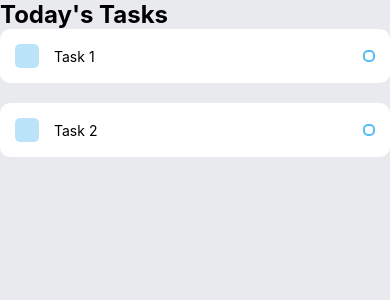
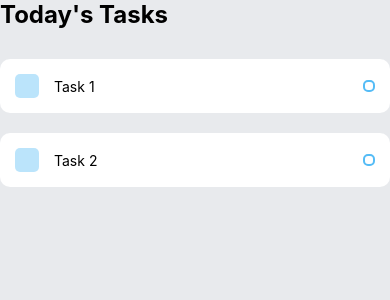
Before and after one commit to thejamesgore/react-native-projects, a React Native app in the folder 00-Todo-List/: screen / in a window 390 px wide. Shown: the top 300 px of the page. Built offline with nearby package versions, Linux system fonts and the light colour scheme.

Commit message:
base app complete

```diff
--- a/00-Todo-List/App.js
+++ b/00-Todo-List/App.js
@@ -31,4 +31,7 @@ const styles = StyleSheet.create({
     fontSize: 24,
     fontWeight: 'bold',
   },
+  items: {
+    marginTop: 30,
+  },
 })
```
Also changed, not shown: 1 other file (tests, documents, lock files or other folders).
